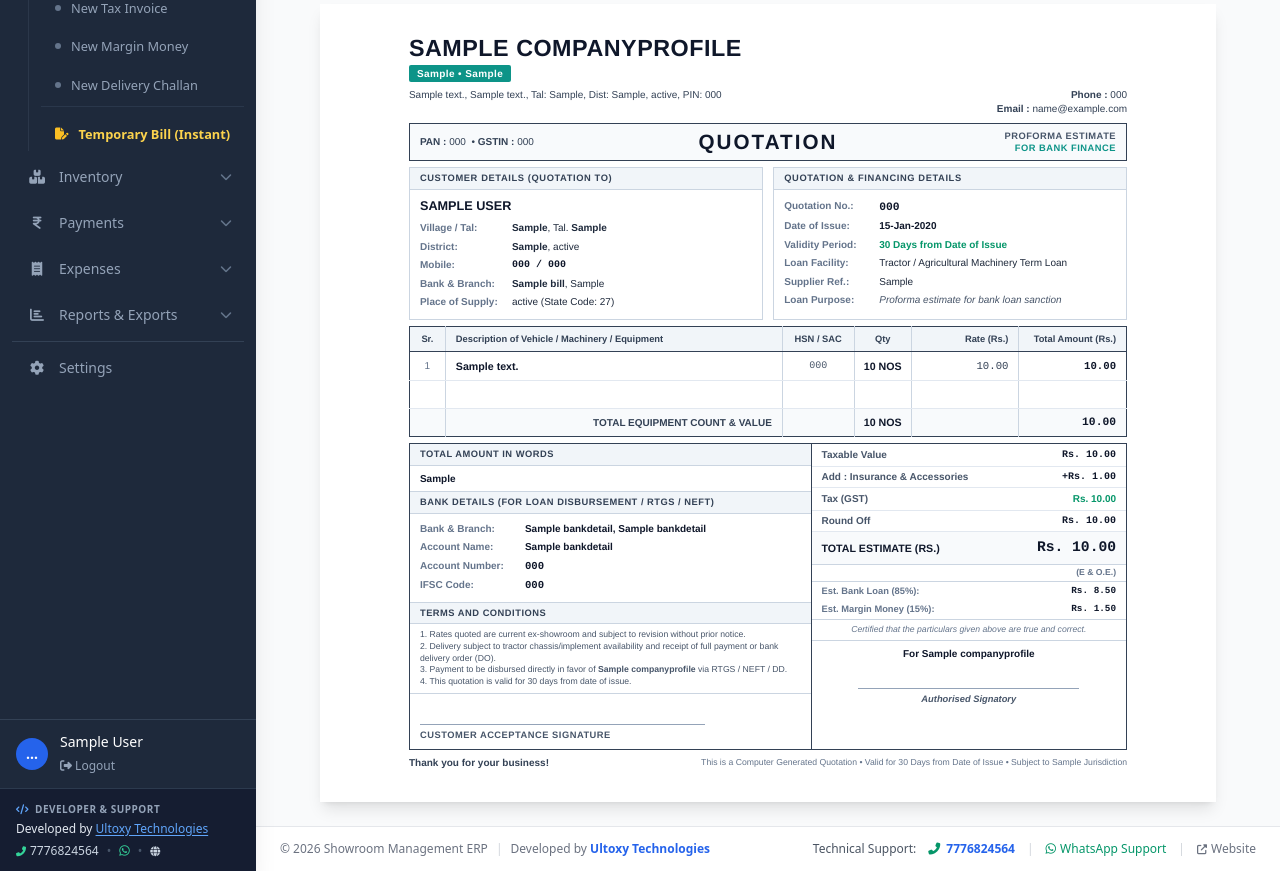
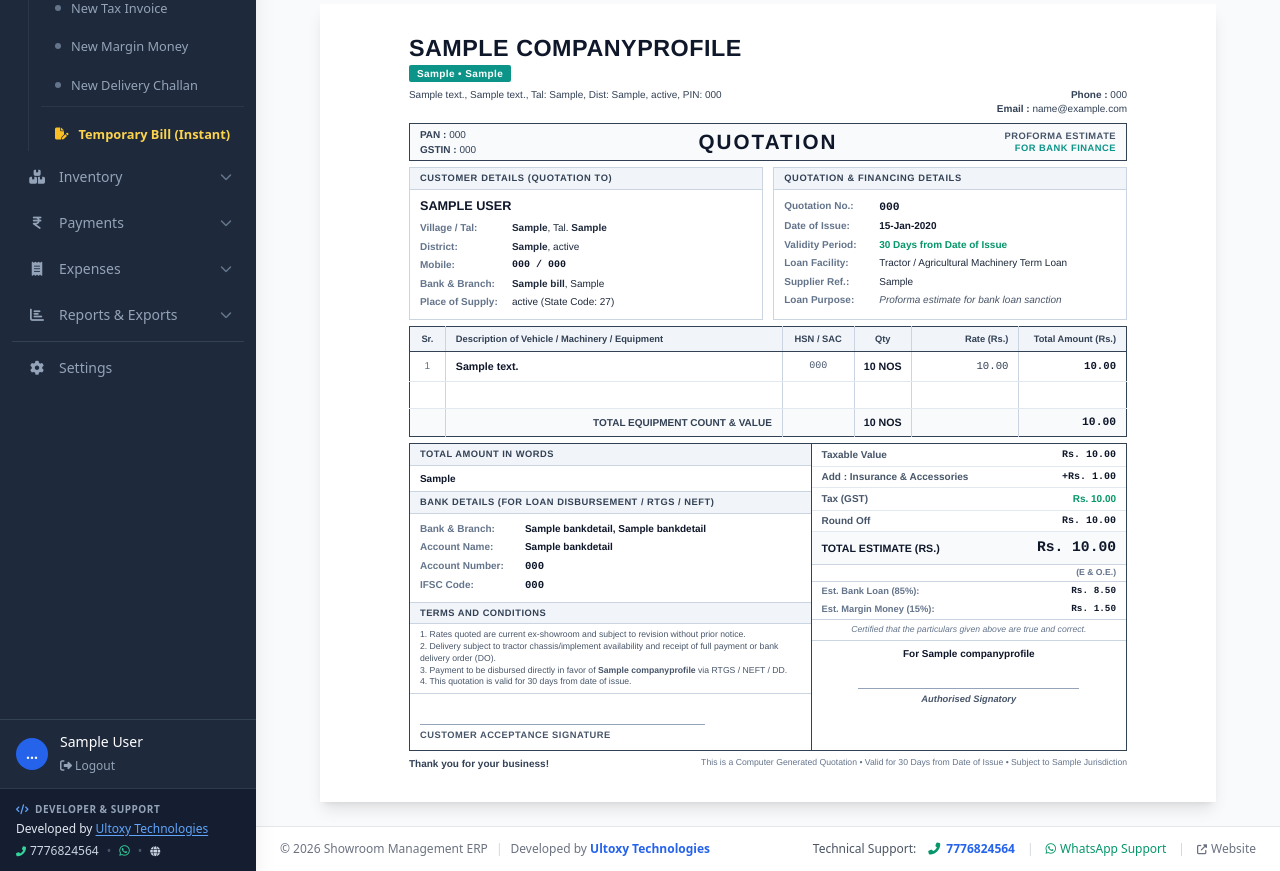
Before and after one commit to prameshwar4378/SHOWROOM-MANAGEMENT, a Django app: page /billing/1/ in a window 1280 px wide. Shown: the part 319-1190 px from the top of the page. Run offline with Django 5.2, Linux system fonts and the light colour scheme; a user stored in the database is signed in; tables that the repository leaves empty hold one stand-in row (values such as "Sample post"); some libraries are stand-ins or nearby versions.

Commit message:
fix(quotation): format PAN and GSTIN on individual separate lines in header banner

```diff
--- a/templates/billing/formats/quotation.html
+++ b/templates/billing/formats/quotation.html
@@ -50,9 +50,9 @@
     <!-- ================================================================== -->
     <table style="width: 100%; border-collapse: collapse; border: 1px solid #334155; margin-bottom: 6px; background-color: #f8fafc;">
         <tr>
-            <td style="width: 32%; padding: 4px 10px; font-size: 7.5pt; color: #334155; border: none; vertical-align: middle;">
-                {% if company.pan_number %}<strong>PAN :</strong> {{ company.pan_number }}{% endif %}
-                {% if company.gstin_number %}&nbsp;&bull;&nbsp;<strong>GSTIN :</strong> {{ company.gstin_number }}{% endif %}
+            <td style="width: 32%; padding: 4px 10px; font-size: 7.5pt; color: #334155; border: none; vertical-align: middle; line-height: 1.35;">
+                {% if company.pan_number %}<div><strong>PAN :</strong> {{ company.pan_number }}</div>{% endif %}
+                {% if company.gstin_number %}<div style="margin-top: 1px;"><strong>GSTIN :</strong> {{ company.gstin_number }}</div>{% endif %}
             </td>
             <td style="width: 36%; padding: 4px 10px; text-align: center; border: none; vertical-align: middle;">
                 <span style="font-size: 15.5pt; font-weight: 900; color: #0f172a; letter-spacing: 2px;">QUOTATION</span>
```
